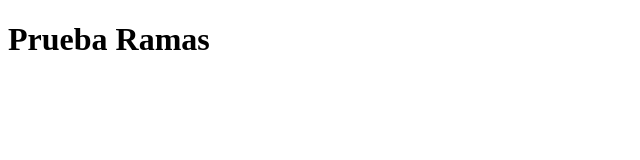
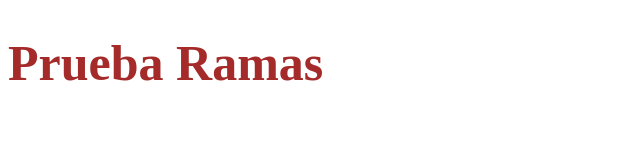
Before and after one commit to David10191996/PruebaRamas, a plain HTML site: page index.html in a window 1280 px wide. Shown: the whole page, without its empty margins (0-640 px from the left). Drawn offline with Linux system fonts and the light colour scheme.

Commit message:
style.css

```diff
--- a/assets/css/style.css
+++ b/assets/css/style.css
@@ -1 +1,6 @@
 /* Aqui escribes los estilos  */
+
+.titulo {
+  color: #a52a2a;
+  font-size: 50px;
+}
--- a/index.html
+++ b/index.html
@@ -1,12 +1,13 @@
 <!DOCTYPE html>
 <html lang="en">
-<head>
-    <meta charset="UTF-8">
-    <meta http-equiv="X-UA-Compatible" content="IE=edge">
-    <meta name="viewport" content="width=device-width, initial-scale=1.0">
+  <head>
+    <meta charset="UTF-8" />
+    <meta name="viewport" content="width=device-width, initial-scale=1.0" />
+    <link rel="stylesheet" href="./assets/css/style.css" />
+
     <title>Prueba</title>
-</head>
-<body>
-    <h1>Prueba Ramas</h1>
-</body>
+  </head>
+  <body>
+    <h1 class="titulo">Prueba Ramas</h1>
+  </body>
 </html>
```
